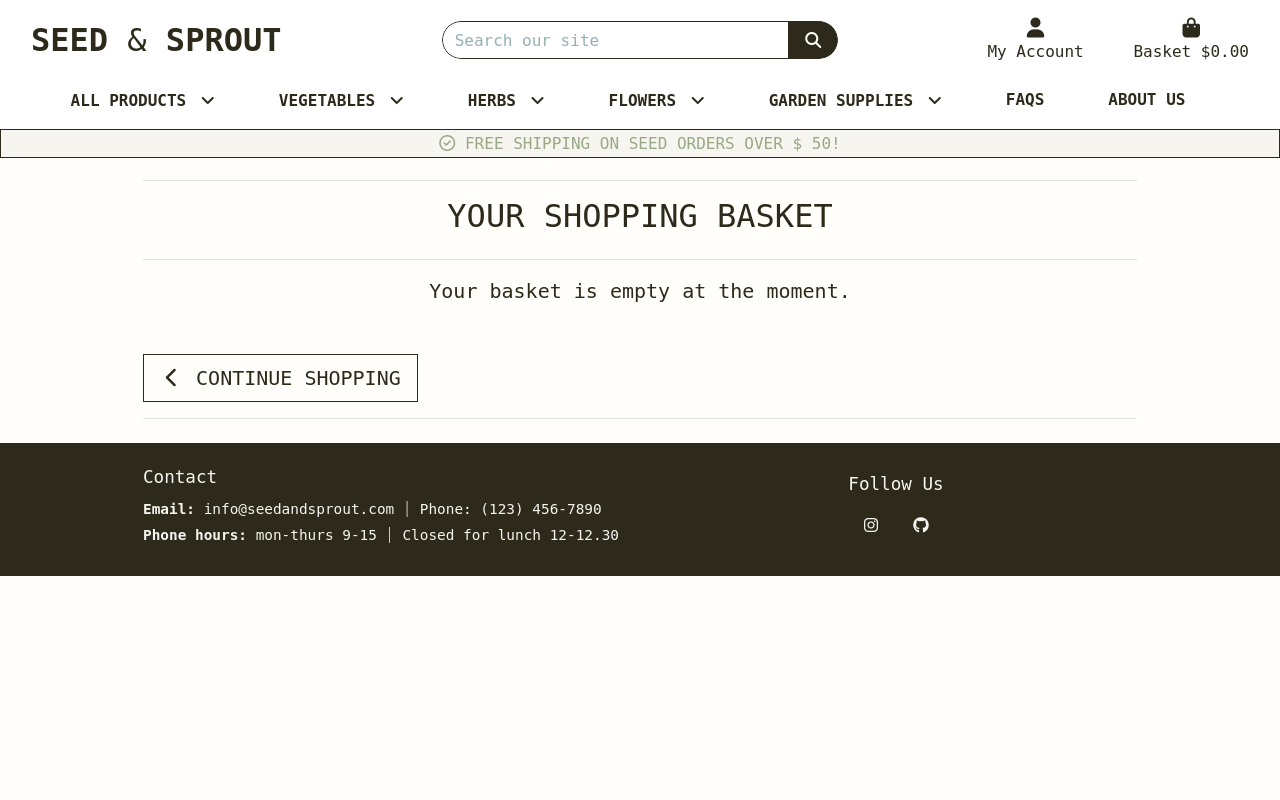
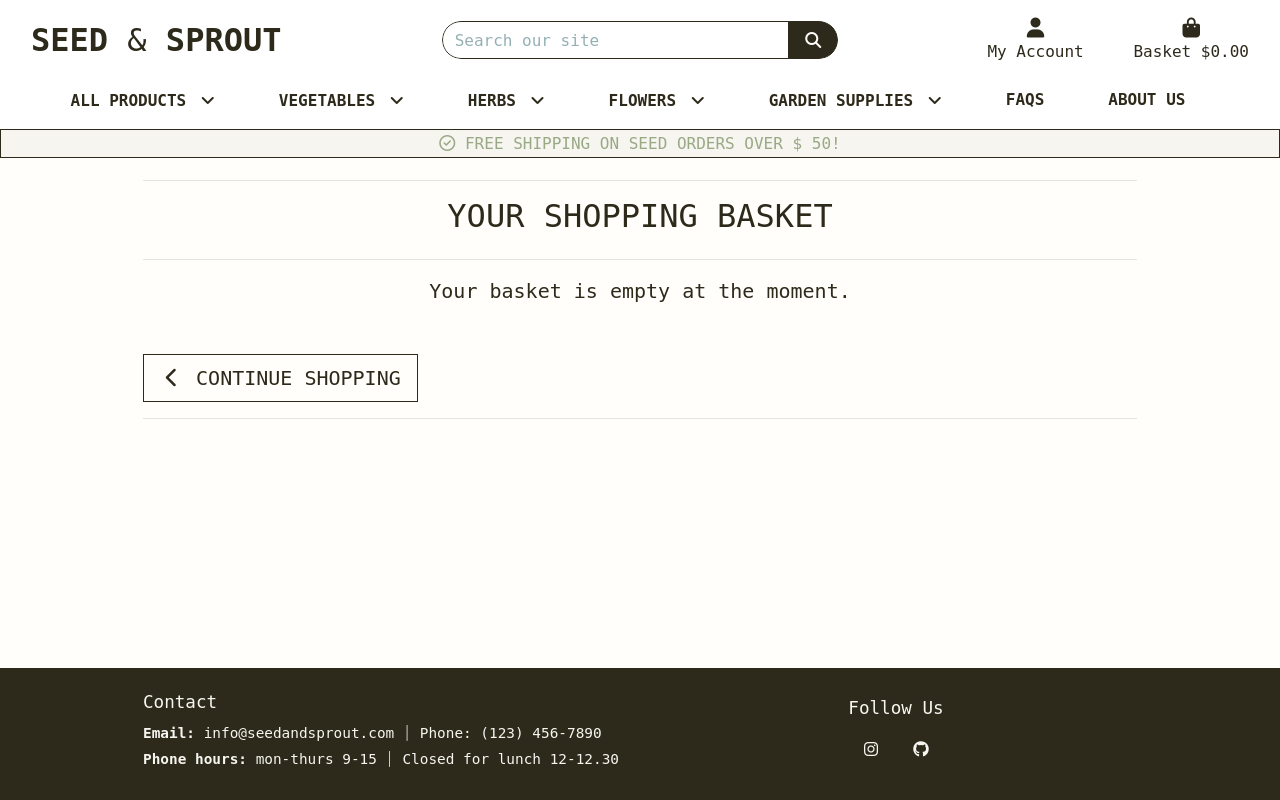
Before and after one commit to KikiBerg/pp5-ecommerce, a Django app: page /bag/ in a window 1280 px wide. Run offline with Django 4.2, Linux system fonts and the light colour scheme; parts of the project's set-up code (start-up, migrations or seed data) failed here and were passed over; some libraries are stand-ins or nearby versions; some web fonts are replaced.

Commit message:
Attempting to fix footer

```diff
--- a/static/css/base.css
+++ b/static/css/base.css
@@ -31,7 +31,7 @@ html, body {
 body {
     background: url('/media/pexels-tatianasyrikova-3934019.jpg') no-repeat center center fixed;
     background-size: cover;
-    height: calc(100vh - 164px);
+    /*height: calc(100vh - 164px);*/
     min-height: 100vh;
     color: var(--color-white);
     font-family: "Reddit Mono", monospace;
@@ -230,8 +230,8 @@ body {
     padding: 10px 0;
     bottom: 0;
     width: 100%;
-    /*flex-shrink: 0;
-    position: fixed;*/
+    /*flex-shrink: 0;*/
+    position: fixed;
 }
 
 .footer h5 {
```
